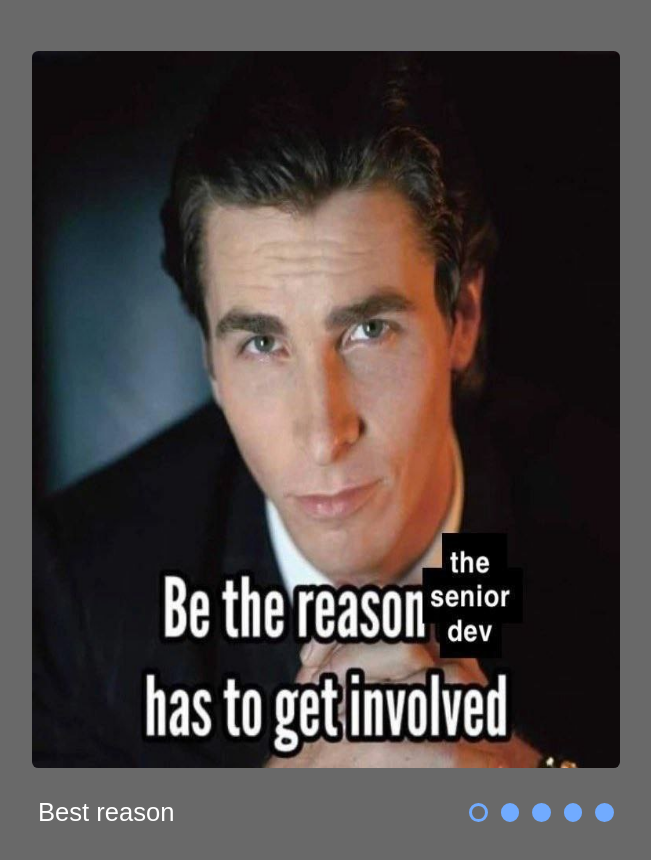
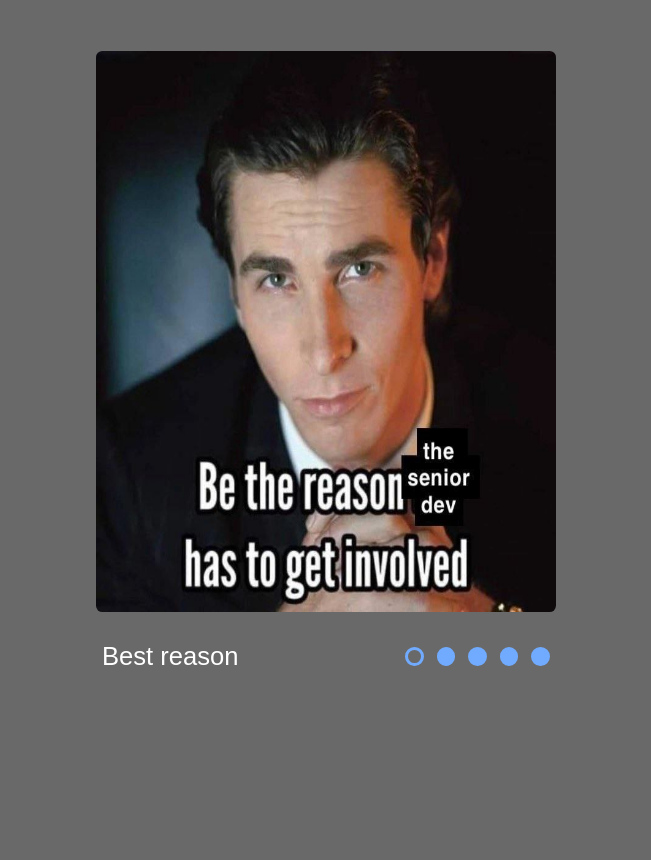
Before and after one commit to DevDimon/cssMemeSlider, a plain HTML site: page cssMemeSlider/index.html in a window 1280 px wide. Shown: the whole page, without its empty margins (314-965 px from the left). After the commit the page ends 800 px from the top, so only its background shows below. Drawn offline with Linux system fonts and the light colour scheme.

Commit message:
fix: change slider width (Sat, Sep 14, 2024 12:57:38 PM)

```diff
--- a/cssMemeSlider/style.css
+++ b/cssMemeSlider/style.css
@@ -14,7 +14,7 @@ html {
     display: flex;
     flex-direction: column;
     row-gap: 2rem;
-    max-width: 50rem;
+    max-width: 40rem;
     margin: 2rem auto;
     padding: 2rem 2rem;
 }
```
